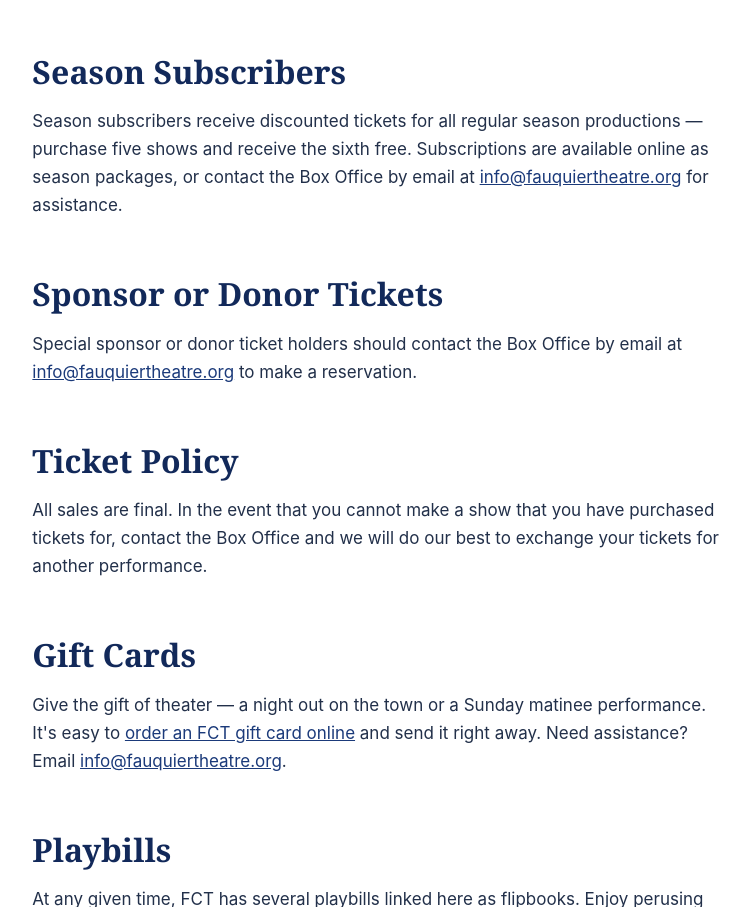
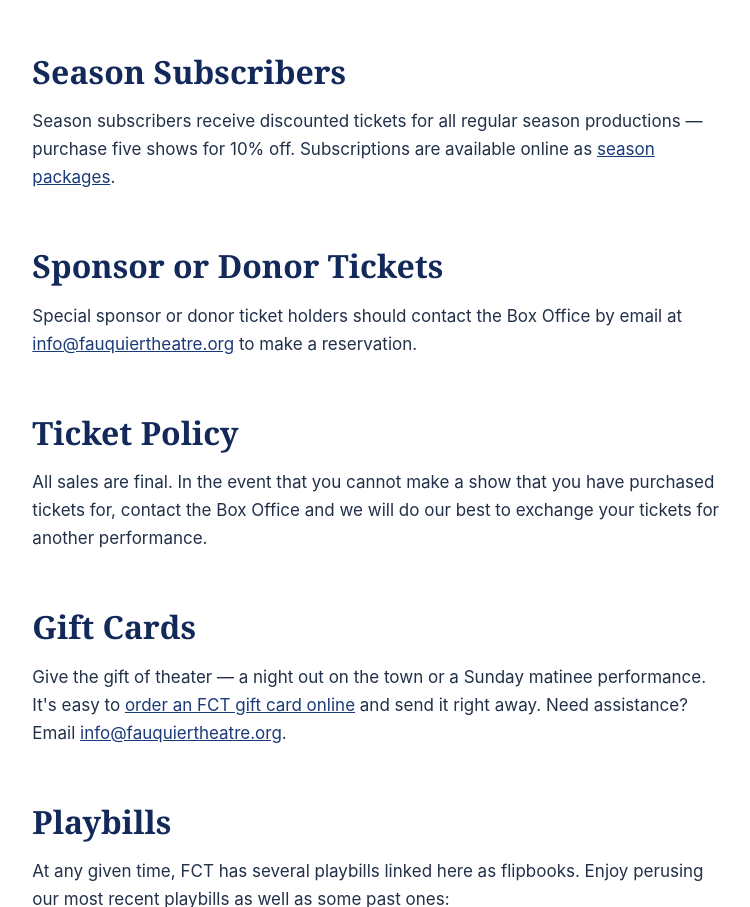
Before and after one commit to ayerswg/fauquiertheater, a website: page shows/index.html in a window 1280 px wide. Shown: the part 3700-4607 px from the top of the page, without its empty margins (263-1013 px from the left). Drawn offline with Linux system fonts and the light colour scheme.

Commit message:
Update season subscriber discount details

```diff
--- a/shows/index.html
+++ b/shows/index.html
@@ -159,7 +159,7 @@
       <p>Tickets are occasionally available at the door, as we phase out that option. The best way to be sure of having seats is to purchase tickets in advance.</p>
 
       <h2>Season Subscribers</h2>
-      <p>Season subscribers receive discounted tickets for all regular season productions — purchase five shows and receive the sixth free. Subscriptions are available online as season packages, or contact the Box Office by email at <a href="mailto:info@fauquiertheatre.org">info@fauquiertheatre.org</a> for assistance.</p>
+      <p>Season subscribers receive discounted tickets for all regular season productions — purchase five shows for 10% off. Subscriptions are available online as <a href="https://fct.ludus.com/passes.php">season packages</a>.</p>
 
       <h2>Sponsor or Donor Tickets</h2>
       <p>Special sponsor or donor ticket holders should contact the Box Office by email at <a href="mailto:info@fauquiertheatre.org">info@fauquiertheatre.org</a> to make a reservation.</p>
```
Also changed, not shown: faq/index.html (+1 -1 lines), src/pages/faq/index.html (+1 -1 lines), src/pages/shows/index.html (+1 -1 lines).
